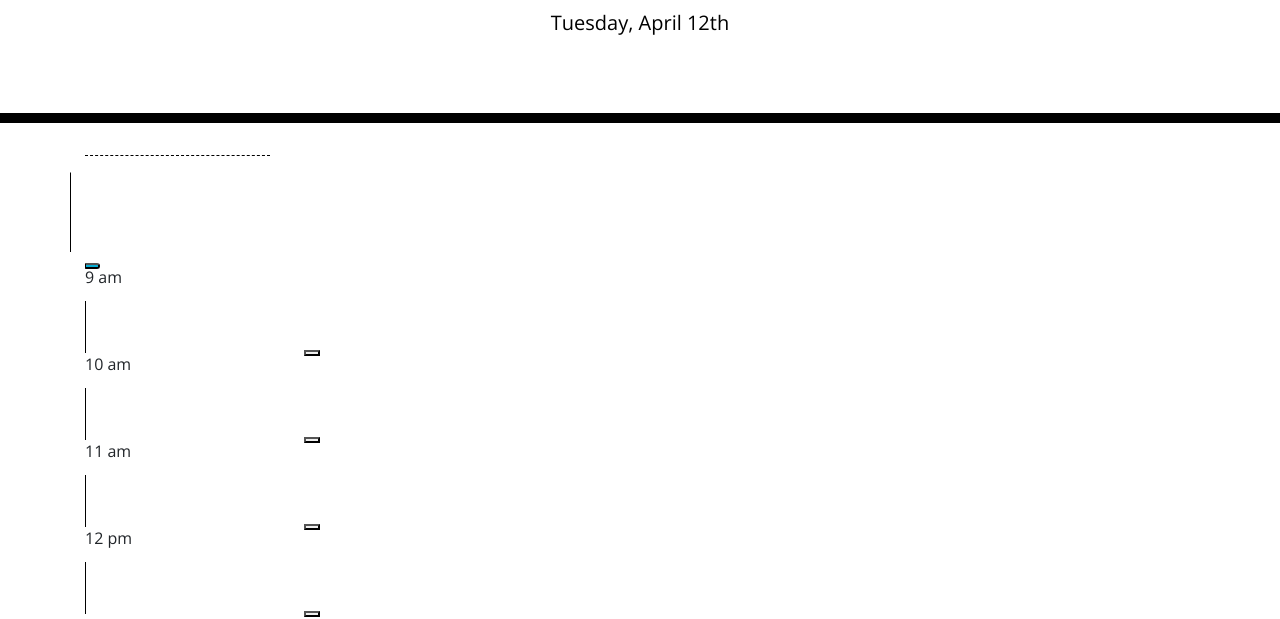
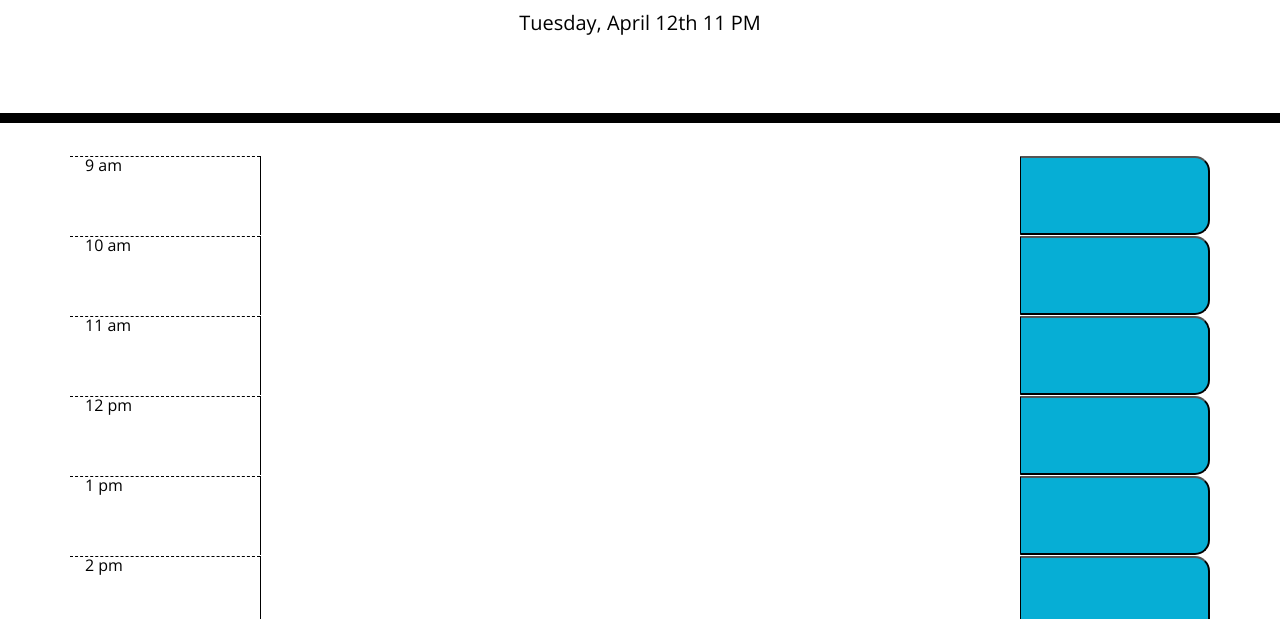
Before and after one commit to vanikarun21/daily_planner, a plain HTML site: page Develop/index.html in a window 1280 px wide. Shown: the part 181-800 px from the top of the page. Drawn offline with nearby package versions, Linux system fonts and the light colour scheme.

Commit message:
replaced js with jquery codes

```diff
--- a/Develop/index.html
+++ b/Develop/index.html
@@ -33,11 +33,11 @@
     </header>
     <div class="container">
       <!-- Timeblocks go here -->
-      <div>
+      <!-- <div class = row>
         <p class ="hour col-2 justify content left"></p>
-        <textarea class = "row col-8 d-flex justify content center"></textarea>
-        <button class = "saveBtn"></button>
-      </div>
+        <textarea class = "text col-8 d-flex justify content center"></textarea>
+        <button class = "saveBtn col-2"></button>
+      </div> -->
 
     </div>
 
--- a/Develop/javascript.js
+++ b/Develop/javascript.js
@@ -1,7 +1,8 @@
 
 // header date - using moment.js (https://momentjs.com/docs/#/displaying/)
+// READ MOMENT DOCUMENT & to color code the hours - integrate moment js outside of for loop
 function getHeaderDate() {
-    var currentHeaderDate = moment().format('dddd, MMMM Do');
+    var currentHeaderDate = moment().format('dddd, MMMM Do h A');
     $("#currentDay").text(currentHeaderDate);
 }
 
@@ -20,50 +21,110 @@ getHeaderDate();
 
 // timeContainer.append(test)
 
-var timeContainer = document.querySelector(".container")
+// var timeContainer = document.querySelector(".container")
 
+// //  create a for loop to list 8 hrs
+// for (var i = 0 ; i < 9 ; i++) {
+//     let hourBlock = document.createElement("div")
+//     //  create a var for p html element
+//     let num = document.createElement("p")
+//     // create a var for textarea html element
+//     let txtArea = document.createElement("textarea")
+//     // create a var for button
+//     let btn = document.createElement("button")
+//     // create a variable and then if statement i = 0, then
+//     let time = ""
+//     if (i === 0 ){
+//         time = "9 am"
+//     } else if ( i === 1 ){
+//         time = "10 am"
+
+//     } else if ( i === 2 ){
+//         time = "11 am"
+
+//     } else if ( i === 3 ){
+//         time = "12 pm"
+
+//     } else if ( i === 4 ){
+//         time = "1 pm"
+
+//     } else if ( i === 5 ){
+//         time = "2 pm"
+
+//     } else if ( i === 6 ){
+//         time = "3 pm"
+
+//     } else if ( i === 7 ){
+//         time = "4 pm"
+
+//     } else if ( i === 8 ){
+//         time = "5 pm"
+
+//     }
+
+//     // hourBlock.textContent = time
+//     num.textContent = time
+//     // add all the classes we have in model html for rows in the corresponding variable virtualized html elements
+//     hourBlock.setAttribute("class", "row")
+//     num.setAttribute("class","hour col-2 justify content left")
+//     txtArea.setAttribute("class", "text col-8 d-flex justify content center")
+//     btn.setAttribute("class","saveBtn col-2")
+//     // append p,textarea and button appended to hourblock ; then change hourBlock to new p variable / p var.textContent = time
+//     hourBlock.append(num,txtArea,btn)
+//     timeContainer.append(hourBlock)
+// }
+
+// jquery
+
+
+var timeContainer = $(".container")
 //  create a for loop to list 8 hrs
-for (var i = 0 ; i < 9 ; i++) {
-    let hourBlock = document.createElement("div")
-    //  create a var for p html element
-    let num = document.createElement("p")
-    // create a var for textarea html element
-    let txtArea = document.createElement("textarea")
-    // create a var for button
-    let btn = document.createElement("button")
-    // create a variable and then if statement i = 0, then
+for (var i = 0; i < 9; i++) {
+
     let time = ""
-    if (i === 0 ){
+    if (i === 0) {
         time = "9 am"
-    } else if ( i === 1 ){
+    } else if (i === 1) {
         time = "10 am"
 
-    } else if ( i === 2 ){
+    } else if (i === 2) {
         time = "11 am"
 
-    } else if ( i === 3 ){
+    } else if (i === 3) {
         time = "12 pm"
 
-    } else if ( i === 4 ){
+    } else if (i === 4) {
         time = "1 pm"
 
-    } else if ( i === 5 ){
+    } else if (i === 5) {
         time = "2 pm"
 
-    } else if ( i === 6 ){
+    } else if (i === 6) {
         time = "3 pm"
 
-    } else if ( i === 7 ){
+    } else if (i === 7) {
         time = "4 pm"
 
-    } else if ( i === 8 ){
+    } else if (i === 8) {
         time = "5 pm"
 
     }
+    let hourBlock = $("<div class = 'row'></div>")
+    //  create a var for p html element - $ blue color - template literal
+    let num = $(`<p class = 'hour col-2 justify content left'>${time}</p>`)
+    // create a var for textarea html element
+    let txtArea = $("<textarea class = 'text col-8 d-flex justify content center'></textarea>")
+    // create a var for button
+    let btn = $("<button class = 'saveBtn col-2'></button>")
+    // create a variable and then if statement i = 0, then
+    let hourRow = $(`<div class = 'row'><p class = 'hour col-2 justify content left'>${time}</p><textarea class = 'text col-8 d-flex justify content center'></textarea><button class = 'saveBtn col-2'></button></div>`)
+    // no jquery equivalent for the below so leave them as it is
+    // hourBlock.append(num,txtArea,btn)
+    // timeContainer.append(hourBlock)
+    timeContainer.append(hourRow)
+}
 
-    // hourBlock.textContent = time
-    num.textContent = time
-    // append p,textarea and button appended to hourblock ; then change hourBlock to new p variable / p var.textContent = time
-    timeContainer.append(hourBlock)
-    hourBlock.append(num,txtArea,btn)
-}
+// write code that alllows you to change the color of the text area based on the time of the day WE want the color changed to grey, red and green - double check your code real time
+//  getting the values in the text area stored within local storage
+// write code to align the text you input pertains to the hour you added it to
+//  make sure the info we are storing in local storage is not detroying the old information
```
